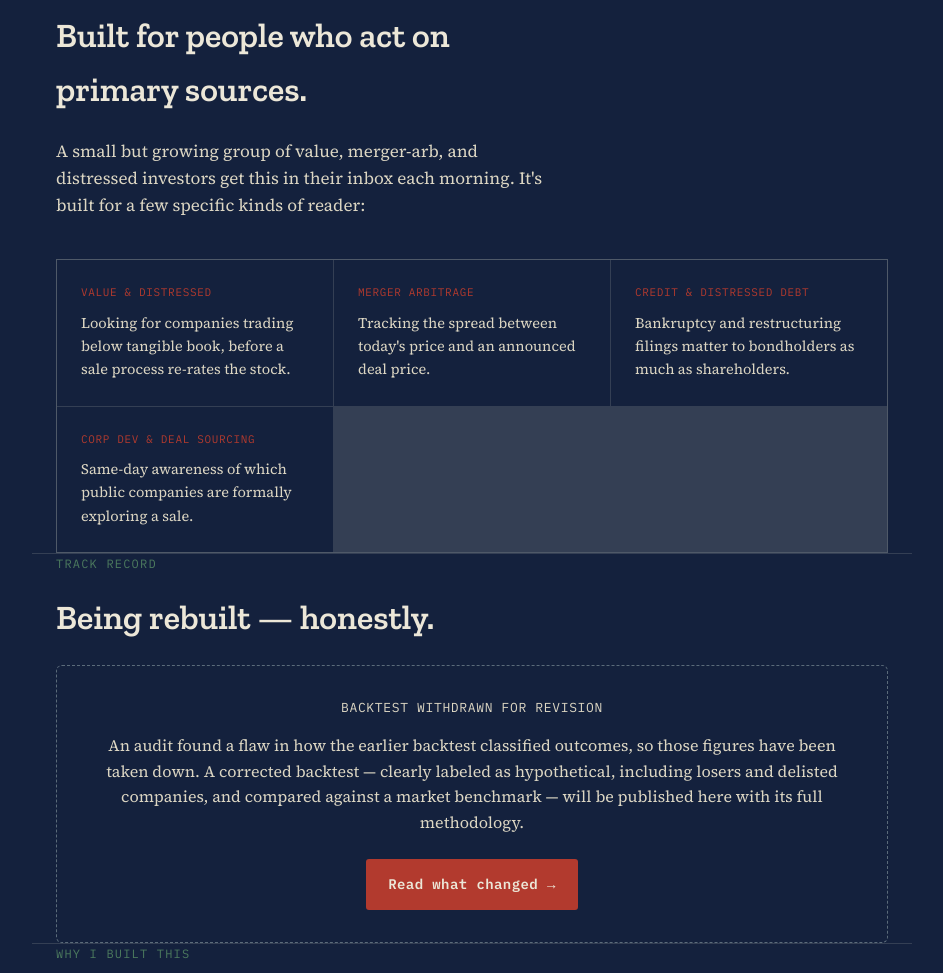
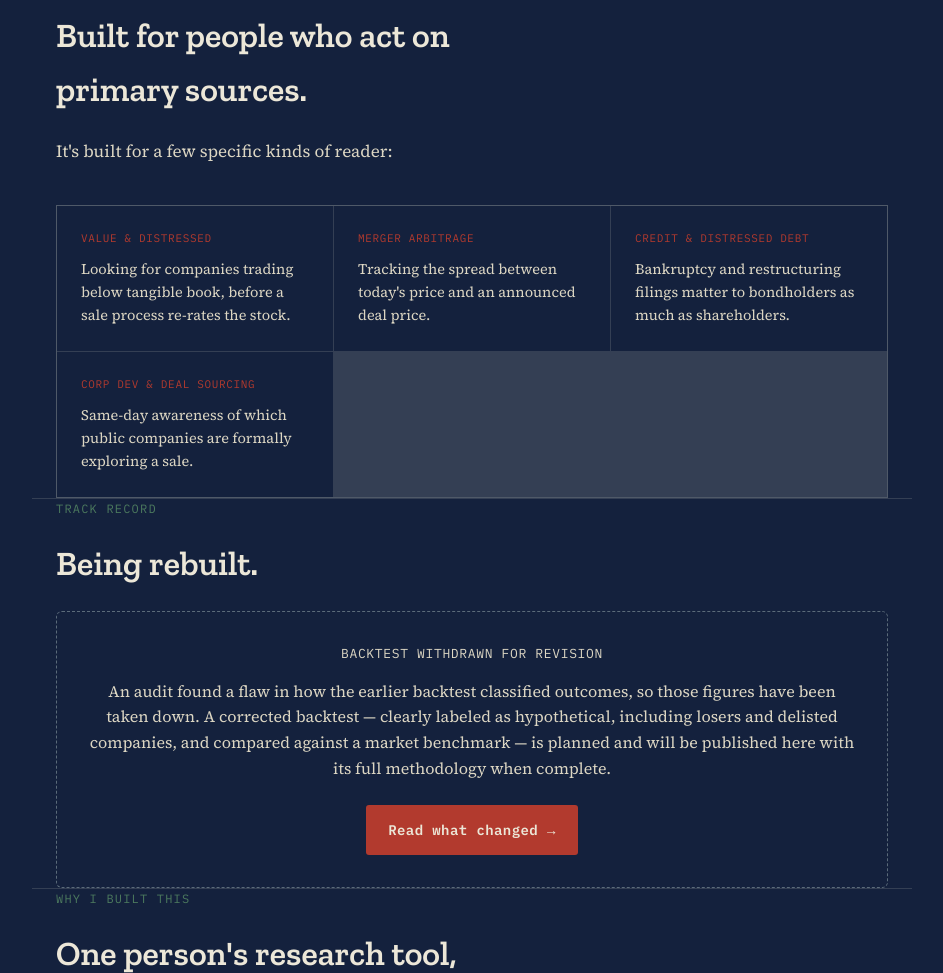
Before and after one commit to CBfiling/filingbell-site, a plain HTML site: page index.html in a window 1280 px wide. Shown: the part 2100-3073 px from the top of the page, without its empty margins (168-1111 px from the left). Drawn offline with nearby package versions, Linux system fonts and the light colour scheme.

Commit message:
Apply compliance-review fixes to withdrawal copy
Correct the digest statement, soften the timing promise, and fix the
unsubstantiated audience claim and inaccurate privacy statement.

Co-Authored-By: Claude Opus 5.5 <noreply@anthropic.com>

```diff
--- a/index.html
+++ b/index.html
@@ -505,7 +505,7 @@
 <section class="wrap">
   <div class="section-label">Who reads it</div>
   <h2>Built for people who act on primary sources.</h2>
-  <p class="lead">A small but growing group of value, merger-arb, and distressed investors get this in their inbox each morning. It's built for a few specific kinds of reader:</p>
+  <p class="lead">It's built for a few specific kinds of reader:</p>
   <div class="audience-grid">
     <div class="audience-card"><span class="tag">Value &amp; distressed</span><p>Looking for companies trading below tangible book, before a sale process re-rates the stock.</p></div>
     <div class="audience-card"><span class="tag">Merger arbitrage</span><p>Tracking the spread between today's price and an announced deal price.</p></div>
@@ -516,10 +516,10 @@
 
 <section class="wrap">
   <div class="section-label">Track record</div>
-  <h2>Being rebuilt &mdash; honestly.</h2>
+  <h2>Being rebuilt.</h2>
   <div class="track-record-box">
     <div class="big-label">Backtest withdrawn for revision</div>
-    <p style="color:var(--paper-dim); margin: 14px 0 24px;">An audit found a flaw in how the earlier backtest classified outcomes, so those figures have been taken down. A corrected backtest &mdash; clearly labeled as hypothetical, including losers and delisted companies, and compared against a market benchmark &mdash; will be published here with its full methodology.</p>
+    <p style="color:var(--paper-dim); margin: 14px 0 24px;">An audit found a flaw in how the earlier backtest classified outcomes, so those figures have been taken down. A corrected backtest &mdash; clearly labeled as hypothetical, including losers and delisted companies, and compared against a market benchmark &mdash; is planned and will be published here with its full methodology when complete.</p>
     <a href="track_record.html" class="cta" style="display:inline-block; text-decoration:none;">Read what changed &rarr;</a>
   </div>
 </section>
@@ -548,7 +548,7 @@
     </div>
     <div class="faq-item">
       <div class="faq-q">What do you do with my email?</div>
-      <div class="faq-a">It's used to send you the digest, and nothing else. It isn't sold, shared, or handed to any third party. You can unsubscribe any time.</div>
+      <div class="faq-a">It's used to send you the digest, and nothing else. It isn't sold or shared for marketing. It's processed only by the services that run the signup form (Formspree) and send the email (Gmail). You can unsubscribe any time by replying to any digest.</div>
     </div>
     <div class="faq-item">
       <div class="faq-q">Is this investment advice?</div>
```
Also changed, not shown: track_record.html (+2 -2 lines).
